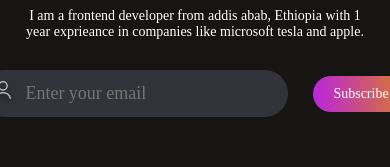
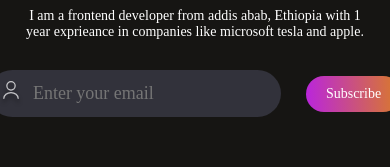
Before and after one commit to muhammedAbdellayassin/newport, a React (Vite) app: page / in a window 390 px wide. Shown: the part 6983-7150 px from the top of the page. Built offline with nearby package versions, Linux system fonts and the light colour scheme.

Commit message:
Update Footer.css

```diff
--- a/src/components/Footer/Footer.css
+++ b/src/components/Footer/Footer.css
@@ -176,7 +176,7 @@
 
   .footer-email-input {
     padding: 10px;
-    padding-right: 40px;
+    padding-right: 25px;
     gap: 10px;
   }
 
```
